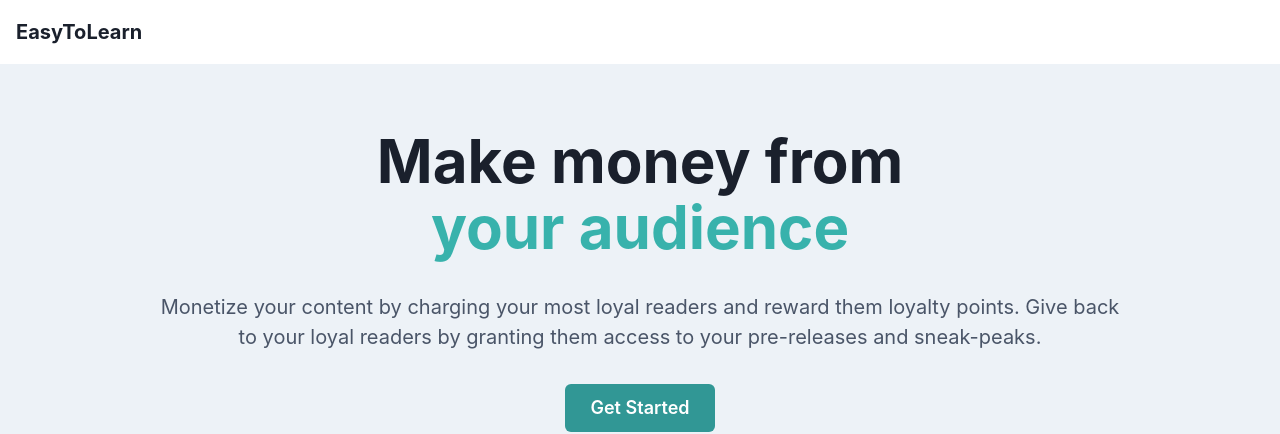
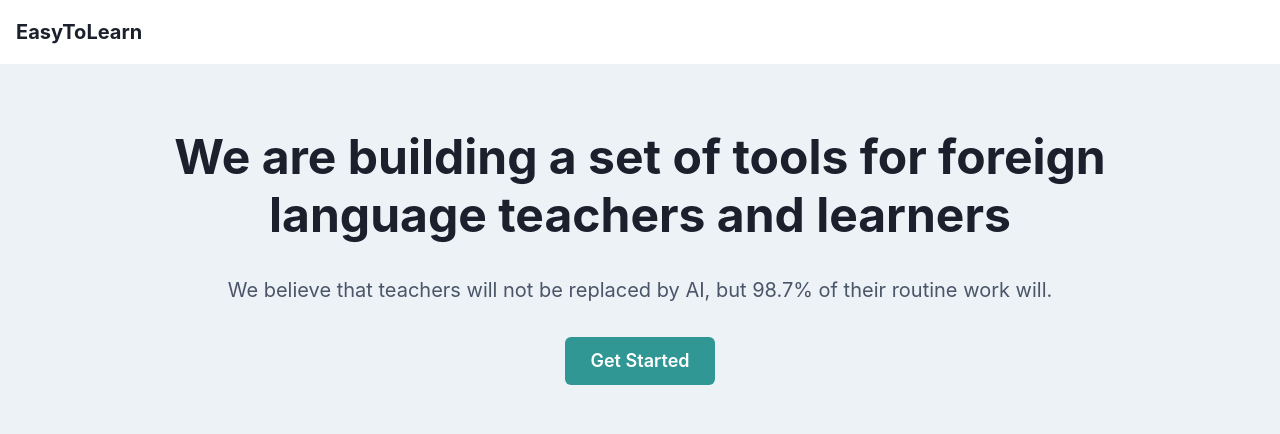
Before and after one commit to design-ninja/easytolearn, a React (Vite) app: page / in a window 1280 px wide. Shown: the top 434 px of the page. Built offline with nearby package versions, Linux system fonts and the light colour scheme.

Commit message:
hero copy fix

```diff
--- a/src/components/Hero.jsx
+++ b/src/components/Hero.jsx
@@ -11,18 +11,13 @@ function Hero() {
     >
       <Heading
         fontWeight={700}
-        fontSize={{ base: "4xl", sm: "5xl", md: "6xl" }}
-        lineHeight={"110%"}
+        fontSize={{ base: "4xl", sm: "5xl", md: "5xl" }}
+        lineHeight={"120%"}
       >
-        Make money from <br />
-        <Text as={"span"} color={"teal.400"}>
-          your audience
-        </Text>
+        We are building a set of tools for foreign language teachers and learners
       </Heading>
       <Text color={"gray.600"} fontSize='xl'>
-        Monetize your content by charging your most loyal readers and reward
-        them loyalty points. Give back to your loyal readers by granting them
-        access to your pre-releases and sneak-peaks.
+        We believe that teachers will not be replaced by AI, but 98.7% of their routine work will.
       </Text>
       <Stack
         direction={"column"}
```
